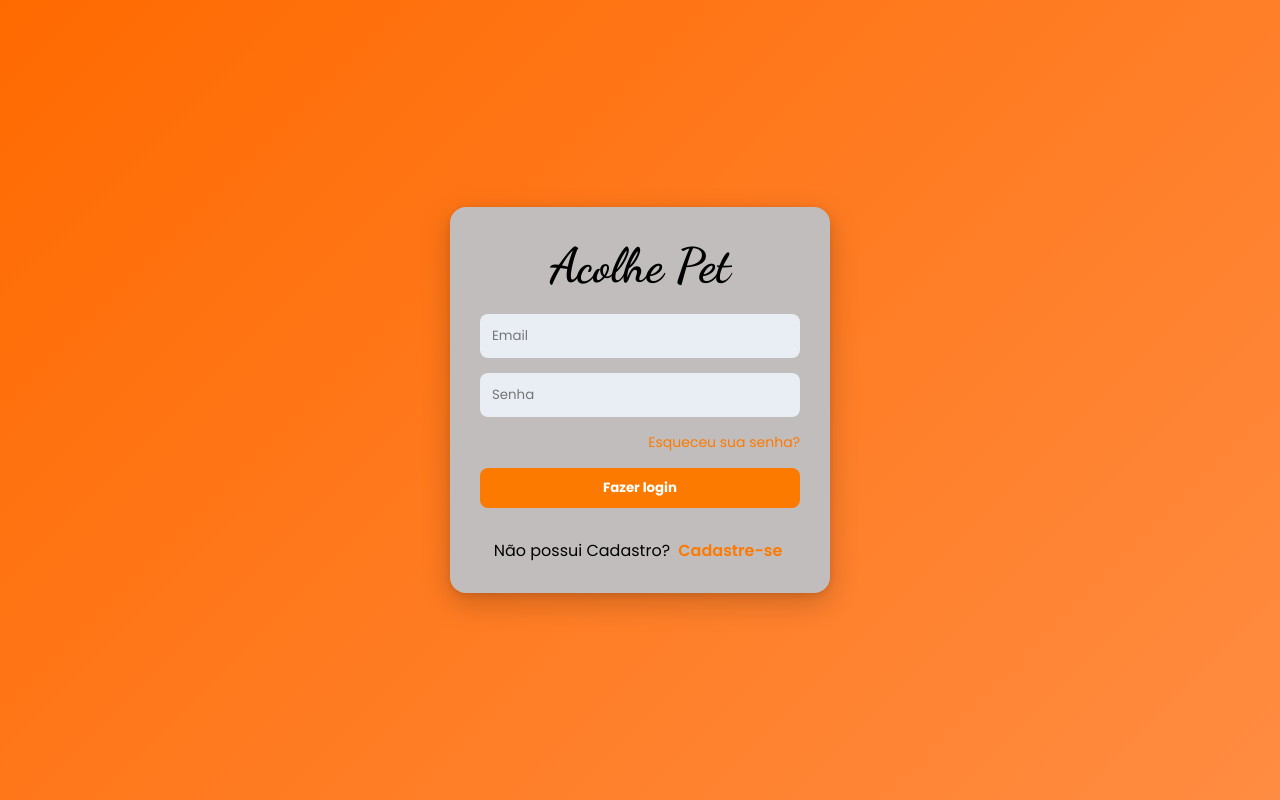
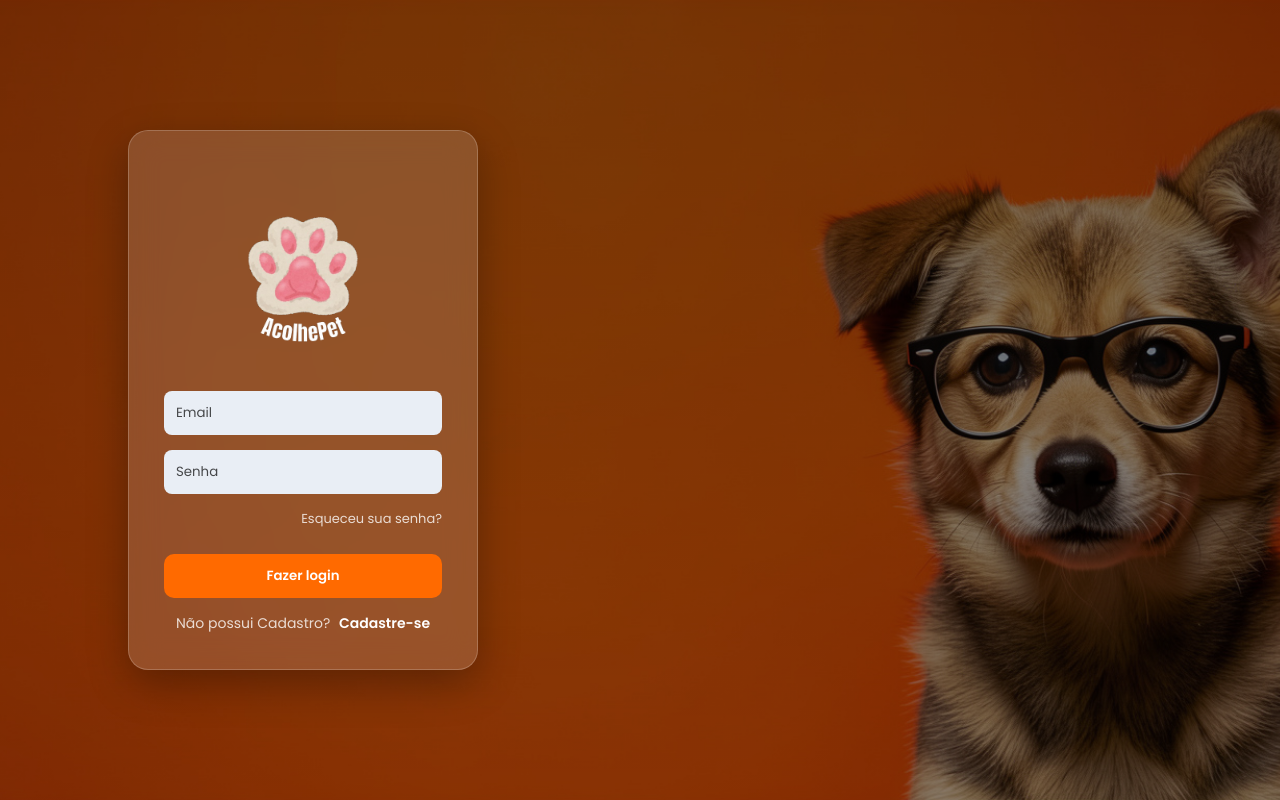
Before and after one commit to DarkDevon12/acolhe-pet, a plain HTML site: page login.html in a window 1280 px wide. Drawn offline with Linux system fonts and the light colour scheme.

```diff
--- a/dashboard.css
+++ b/dashboard.css
@@ -4,7 +4,7 @@
 }
 
 body{
-    background-color:black;
+    background-color:rgb(249, 169, 83);
 }
 
 .topbar {
@@ -99,6 +99,12 @@
     opacity: 0.8;
 }
 
+.pets h1{
+    display: flex;
+    justify-content: center;
+    text-align: center;
+
+}
 
 
 
--- a/login.html
+++ b/login.html
@@ -16,8 +16,10 @@
 <body>
     <div class="container">
         <div class="card">
-            <h2>Acolhe Pet</h2>
+            <div class="icon-form">
+                <img src="./images/AcolhePet-2.png" >
 
+             </div>
 
             <form class="form" id="formLogin">
 
--- a/style.css
+++ b/style.css
@@ -5,120 +5,172 @@
     font-family: 'Poppins', sans-serif;
 }
 
-/*BODY*/
+/* BODY */
 body{
     min-height: 100vh;
     display: flex;
     justify-content: center;
     align-items: center;
-    font-family: sans-serif;
 
-    background: linear-gradient(135deg, #ff6a00, #ff8c42);
-
+    /* IMAGEM + OVERLAY */
+    background:
+        linear-gradient(rgba(0,0,0,0.5), rgba(0,0,0,0.4)),
+        url("./images/fundo-3.png") center/cover no-repeat;
 }
 
-/*CONTAINER*/
-
+/* CONTAINER */
 .container{
     width: 100%;
     display: flex;
-    justify-content: center;
-    padding: 20px;
+    justify-content: flex-start;
+    padding-left: 10%;
 }
 
-/*CARD*/
-
+/* CARD */
 .card{
     width: 100%;
-    max-width: 380px;
-    padding: 30px;
+    max-width: 350px;
 
-    background: #c2bdbd;
-    border-radius: 16px;
+    background: rgba(255, 255, 255, 0.15);
+    backdrop-filter: blur(15px);
 
-    display: flex;
+    padding: 35px;
+    border-radius: 20px;
+
+    border: 1px solid rgba(255,255,255,0.2);
+
+    box-shadow: 0 15px 40px rgba(0,0,0,0.3);
+
+    animation: fadeIn 0.6s ease;
+}
+
+/* ANIMAÇÃO */
+@keyframes fadeIn {
+    from {
+        opacity: 0;
+        transform: translateY(20px);
+    }
+    to {
+        opacity: 1;
+        transform: translateY(0);
+    }
+}
+
+/* HEADER DO FORM */
+.icon-form{
+    display:flex;
+    align-items:center;
+    justify-content:center;
     flex-direction: column;
-    gap: 20px;
+    gap:10px;
+    margin-bottom:25px;
+}
 
-        box-shadow:
-        0 10px 30px rgba(0,0,0,0.2),
-        0 2px 8px rgba(0,0,0,0.1);
-
-    backdrop-filter: blur(10px);
+.icon-form img{
+   height:200px;
 }
 
 .card h2{
-    text-align: center;
-    font-family: 'Dancing Script', cursive;
-    font-size:clamp(48px, 5vw, 42px);
+    color: white;
+    font-size: 26px;
+    font-weight: 600;
 }
 
-/*Formulario*/
-
+/* FORM */
 .form{
     display: flex;
     flex-direction: column;
     gap: 15px;
 }
 
+/* INPUTS */
 .form input{
-    width: 100%;
-    padding: 12px;
-    border-radius: 8px;
-    border: none;
-    background: #e9eef5;
+ width: 100%;
+ padding: 12px;
+ border-radius: 8px;
+ border: none;
+ background: #e9eef5;
 
     outline: none;
     transition: 0.3s;
 }
 
+.form input::placeholder{
+    color: rgba(0, 0, 0, 0.7);
+}
+
 .form input:focus{
-    background: #fff;
+    border: 1px solid #fff;
     box-shadow: 0 0 0 2px #ff6a00;
 }
 
+/* BOTÃO */
 .form button{
-    padding: 10px;
+    margin-top: 10px;
+    padding: 12px;
+
     border: none;
-    border-radius: 8px;
+    border-radius: 10px;
 
-    background: #fc7a00;
+    background: #ff6a00;
     color: white;
 
-    font-weight: bold;
+    font-weight: 600;
     cursor: pointer;
+
+    transition: 0.3s;
 }
 
+.form button:hover{
+    transform: translateY(-2px);
+    box-shadow: 0 8px 20px rgba(0,0,0,0.3);
+}
+
+/* ESQUECEU SENHA */
 .forgot-password{
     text-align: right;
-    font-size: 14px;
+    font-size: 13px;
 }
 
 .forgot-password a{
-    color: #fc7a00;
+    color: rgba(255,255,255,0.8);
     text-decoration: none;
     transition: 0.3s;
 }
 
 .forgot-password a:hover{
-    text-decoration: underline;
+    color: white;
 }
 
-
-/*Já possui login/cadastro*/
+/* LINK CADASTRO */
 .tabs{
     text-align:center;
-    margin-top:10px;
+    margin-top:15px;
+    color: rgba(255,255,255,0.8);
+    font-size: 14px;
 }
 
 .login-link{
-    color:#fc7a00;
+    color:#fff;
     text-decoration:none;
     font-weight:600;
-    transition:0.3s;
-    padding:2px 4px;
+    margin-left: 5px;
 }
 
 .login-link:hover{
     text-decoration:underline;
 }
+
+/* RESPONSIVO */
+@media (max-width: 768px){
+    .container{
+        justify-content: center;
+        padding: 20px;
+    }
+
+    .card{
+        width: 100%;
+        max-width: 100%;
+        padding: 25px;
+    }
+}
```
Also changed, not shown: dashboard.html (+10 -1 lines), index.html (+4 -3 lines), images/AcolhePet-2.png (added).
